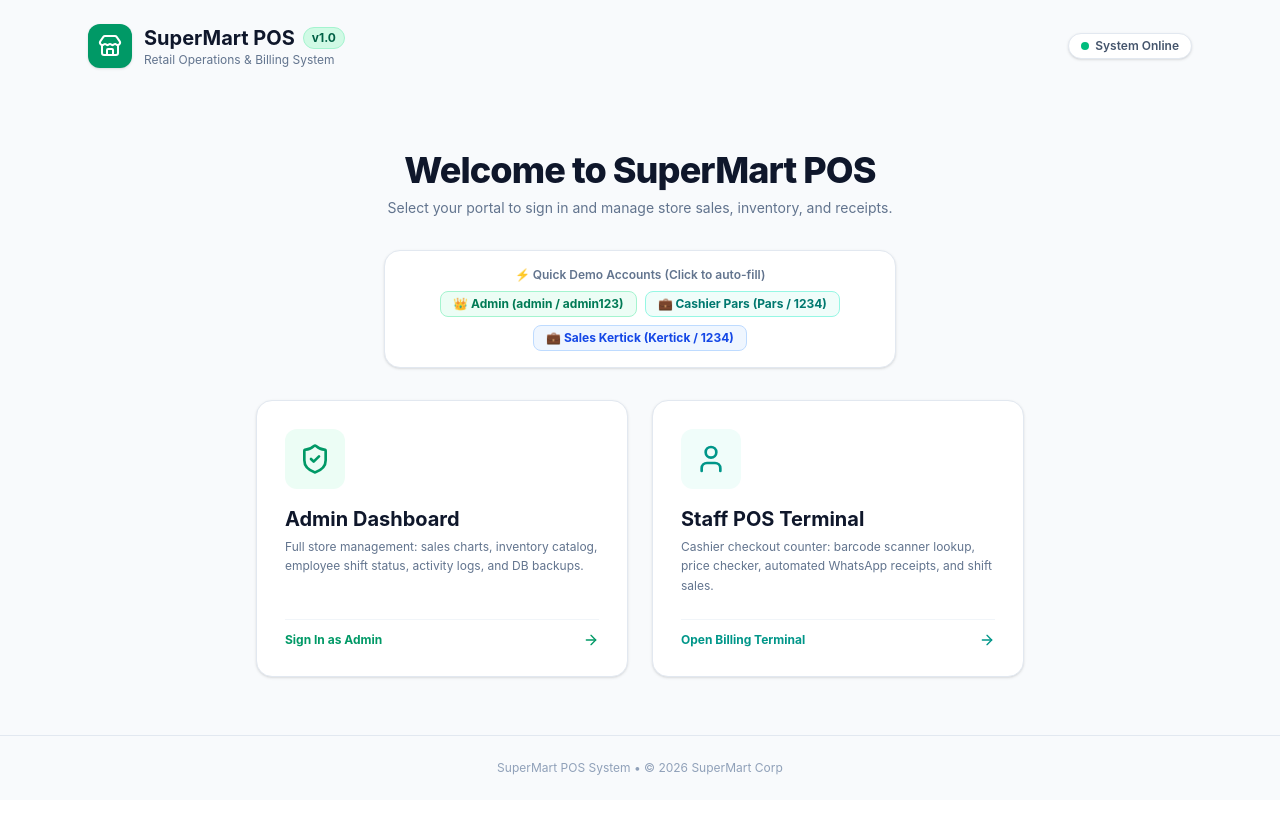
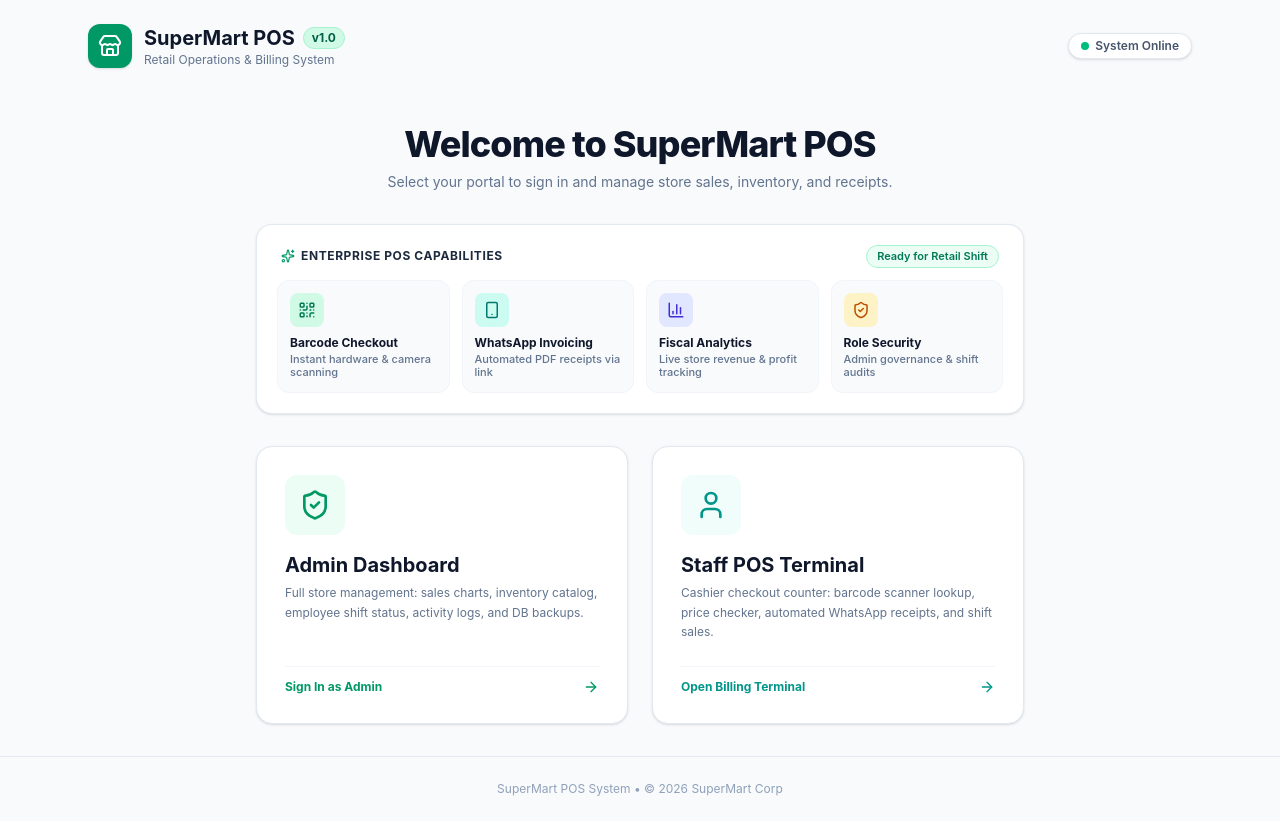
Before and after one commit to sarveshraut400-commits/Billing-Sys, a React app: page / in a window 1280 px wide. Before the commit the page ends 800 px from the top, so only its background shows below. Built offline with nearby package versions, Linux system fonts and the light colour scheme; no server answers; the HTML template or start-up script is replaced by a standard one.

Commit message:
Replace demo accounts box with informative Enterprise POS Capabilities banner on Home page (pushed ONLY to diddy)

```diff
--- a/src/pages/Home.jsx
+++ b/src/pages/Home.jsx
@@ -2,7 +2,8 @@ import React, { useState } from 'react';
 import { useNavigate } from 'react-router-dom';
 import {
   ShieldCheck, User, Store, Lock, ChevronLeft, AlertCircle,
-  AtSign, KeyRound, Loader2, Database, ArrowRight, CheckCircle2, ShoppingBag
+  AtSign, KeyRound, Loader2, Database, ArrowRight, CheckCircle2, ShoppingBag,
+  QrCode, Smartphone, BarChart3, Receipt, Zap, Sparkles
 } from 'lucide-react';
 import { loginUser, requestPasswordReset, resetPassword } from '../services/api';
 
@@ -37,13 +38,6 @@ export default function Home({ onLogin }) {
     setSuccessMessage('');
     setIsForgotPassword(false);
     setResetStep(1);
-  };
-
-  const fillQuickCredentials = (role, user, pass) => {
-    setActiveRole(role);
-    setUsernameOrEmail(user);
-    setPassword(pass);
-    setError('');
   };
 
   const handleLoginSubmit = async (e) => {
@@ -142,28 +136,57 @@ export default function Home({ onLogin }) {
               </p>
             </div>
 
-            {/* Quick Demo Credentials */}
-            <div className="bg-white border border-slate-200 p-4 rounded-2xl max-w-lg mx-auto text-center space-y-2 shadow-sm">
-              <span className="text-xs text-slate-500 font-semibold block">⚡ Quick Demo Accounts (Click to auto-fill)</span>
-              <div className="flex flex-wrap justify-center gap-2">
-                <button
-                  onClick={() => fillQuickCredentials('admin', 'admin', 'admin123')}
-                  className="px-3 py-1 bg-emerald-50 border border-emerald-200 text-emerald-700 rounded-lg text-xs font-bold hover:bg-emerald-100 transition"
-                >
-                  👑 Admin (admin / admin123)
-                </button>
-                <button
-                  onClick={() => fillQuickCredentials('employee', 'Pars', '1234')}
-                  className="px-3 py-1 bg-teal-50 border border-teal-200 text-teal-700 rounded-lg text-xs font-bold hover:bg-teal-100 transition"
-                >
-                  💼 Cashier Pars (Pars / 1234)
-                </button>
-                <button
-                  onClick={() => fillQuickCredentials('employee', 'Kertick', '1234')}
-                  className="px-3 py-1 bg-blue-50 border border-blue-200 text-blue-700 rounded-lg text-xs font-bold hover:bg-blue-100 transition"
-                >
-                  💼 Sales Kertick (Kertick / 1234)
-                </button>
+            {/* Informative Highlights & Capabilities Banner */}
+            <div className="bg-white border border-slate-200/90 p-4 sm:p-5 rounded-2xl max-w-3xl mx-auto shadow-sm">
+              <div className="flex items-center justify-between gap-2 mb-3 px-1">
+                <span className="text-xs font-bold text-slate-800 uppercase tracking-wider flex items-center gap-1.5">
+                  <Sparkles size={14} className="text-emerald-600" />
+                  Enterprise POS Capabilities
+                </span>
+                <span className="text-[11px] font-semibold text-emerald-700 bg-emerald-50 px-2.5 py-0.5 rounded-full border border-emerald-200">
+                  Ready for Retail Shift
+                </span>
+              </div>
+              <div className="grid grid-cols-2 sm:grid-cols-4 gap-3 text-left">
+                <div className="p-3 rounded-xl bg-slate-50 border border-slate-100 flex flex-col justify-between hover:bg-emerald-50/50 hover:border-emerald-200/80 transition group">
+                  <div className="p-2 bg-emerald-100 text-emerald-700 rounded-lg w-fit mb-2 group-hover:scale-105 transition">
+                    <QrCode size={18} />
+                  </div>
+                  <div>
+                    <div className="text-xs font-bold text-slate-900">Barcode Checkout</div>
+                    <div className="text-[11px] text-slate-500 font-medium leading-tight mt-0.5">Instant hardware & camera scanning</div>
+                  </div>
+                </div>
+
+                <div className="p-3 rounded-xl bg-slate-50 border border-slate-100 flex flex-col justify-between hover:bg-teal-50/50 hover:border-teal-200/80 transition group">
+                  <div className="p-2 bg-teal-100 text-teal-700 rounded-lg w-fit mb-2 group-hover:scale-105 transition">
+                    <Smartphone size={18} />
+                  </div>
+                  <div>
+                    <div className="text-xs font-bold text-slate-900">WhatsApp Invoicing</div>
+                    <div className="text-[11px] text-slate-500 font-medium leading-tight mt-0.5">Automated PDF receipts via link</div>
+                  </div>
+                </div>
+
+                <div className="p-3 rounded-xl bg-slate-50 border border-slate-100 flex flex-col justify-between hover:bg-indigo-50/50 hover:border-indigo-200/80 transition group">
+                  <div className="p-2 bg-indigo-100 text-indigo-700 rounded-lg w-fit mb-2 group-hover:scale-105 transition">
+                    <BarChart3 size={18} />
+                  </div>
+                  <div>
+                    <div className="text-xs font-bold text-slate-900">Fiscal Analytics</div>
+                    <div className="text-[11px] text-slate-500 font-medium leading-tight mt-0.5">Live store revenue & profit tracking</div>
+                  </div>
+                </div>
+
+                <div className="p-3 rounded-xl bg-slate-50 border border-slate-100 flex flex-col justify-between hover:bg-amber-50/50 hover:border-amber-200/80 transition group">
+                  <div className="p-2 bg-amber-100 text-amber-700 rounded-lg w-fit mb-2 group-hover:scale-105 transition">
+                    <ShieldCheck size={18} />
+                  </div>
+                  <div>
+                    <div className="text-xs font-bold text-slate-900">Role Security</div>
+                    <div className="text-[11px] text-slate-500 font-medium leading-tight mt-0.5">Admin governance & shift audits</div>
+                  </div>
+                </div>
               </div>
             </div>
 
```
Also changed, not shown: 1 other file (tests, documents, lock files or other folders).
